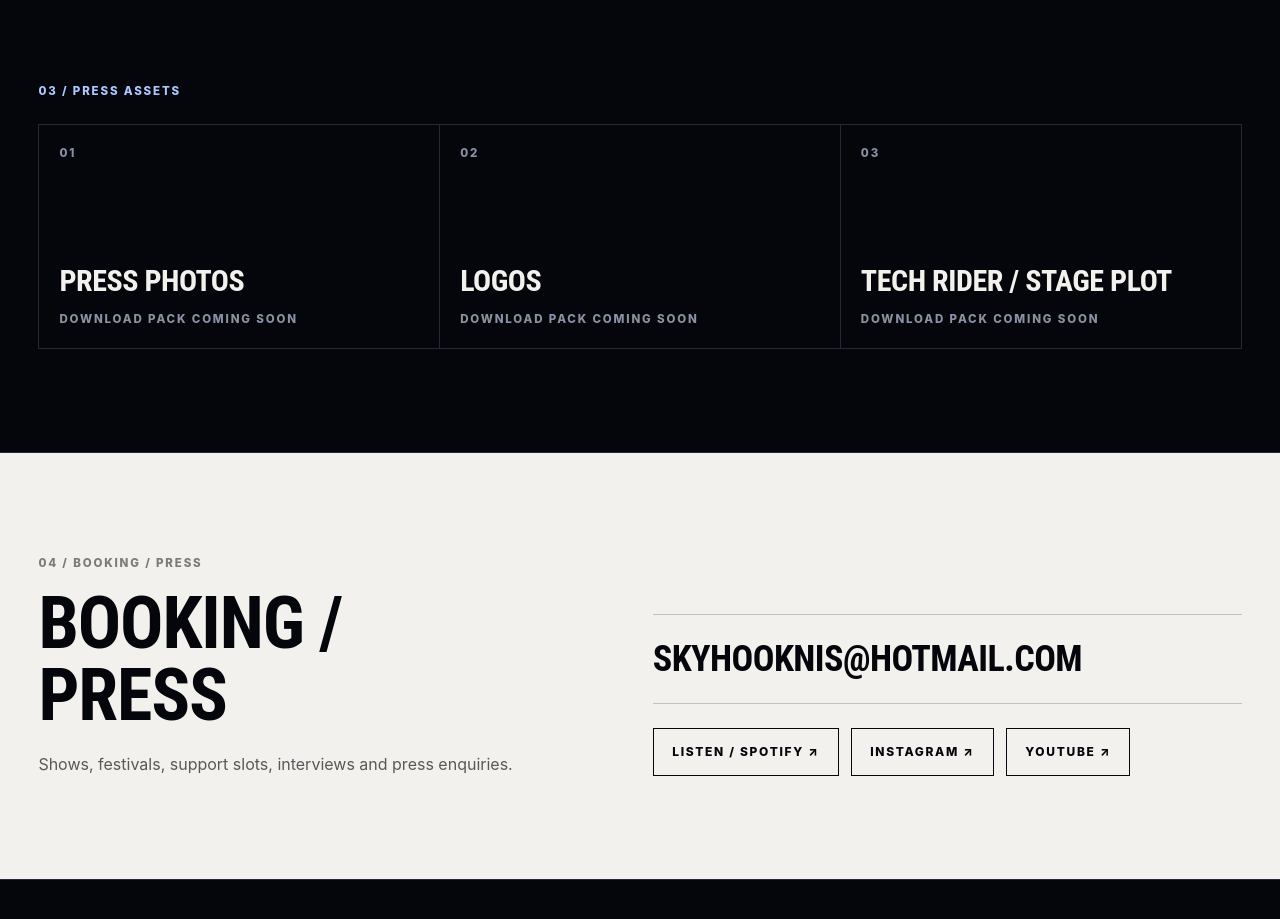
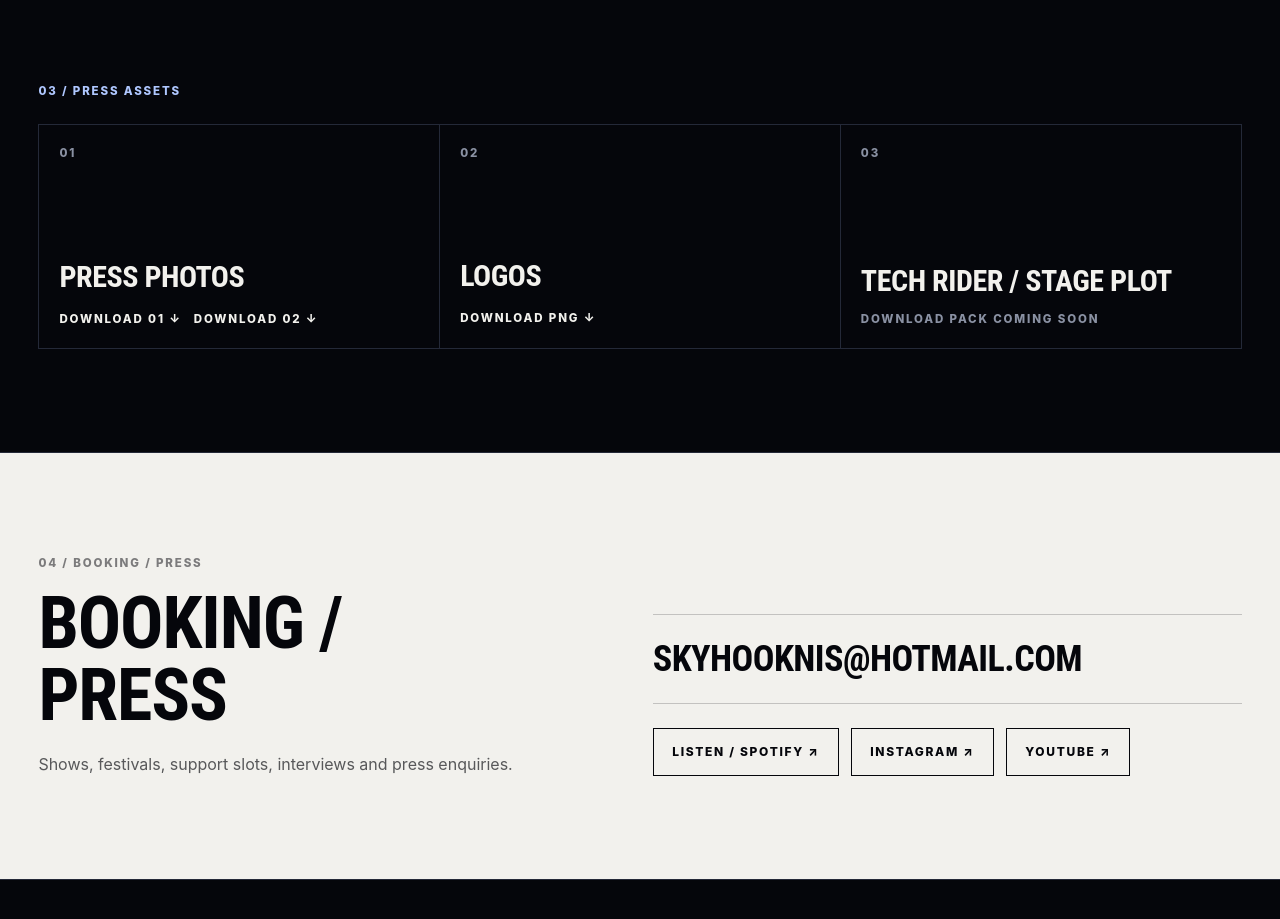
Before and after one commit to m4rkovic/sky-hook-website, a Next.js app: page /en/epk in a window 1280 px wide. Shown: the part 2620-3539 px from the top of the page. Built offline with nearby package versions, Linux system fonts and the light colour scheme; no server answers.

Commit message:
Make available EPK assets downloadable

```diff
--- a/src/app/[locale]/(site)/epk/page.tsx
+++ b/src/app/[locale]/(site)/epk/page.tsx
@@ -22,6 +22,8 @@ const copy = {
     logos: "Logos",
     rider: "Tech rider / stage plot",
     coming: "Download pack coming soon",
+    download: "Download",
+    openMedia: "Open media archive",
     contact: "Booking / press",
     contactBody: "Shows, festivals, support slots, interviews and press enquiries.",
     music: "Listen",
@@ -39,6 +41,8 @@ const copy = {
     logos: "Logotipi",
     rider: "Tech rider / stage plot",
     coming: "Download paket uskoro",
+    download: "Preuzmi",
+    openMedia: "Otvori media arhivu",
     contact: "Booking / press",
     contactBody: "Nastupi, festivali, support slotovi, intervjui i press upiti.",
     music: "Slušaj",
@@ -118,15 +122,30 @@ export default async function EpkPage({ params }: { params: Promise<{ locale: st
         <div className="site-container py-[var(--sh-section-y)]">
           <p className="kicker text-ice">03 / {t.assets}</p>
           <div className="mt-6 grid border-l border-t border-line md:grid-cols-3">
-            {[t.photos, t.logos, t.rider].map((label, index) => (
-              <div key={label} className="flex min-h-56 flex-col justify-between border-b border-r border-line p-5">
-                <span className="kicker text-muted">0{index + 1}</span>
-                <div>
-                  <p className="font-display text-3xl font-black uppercase">{label}</p>
-                  <p className="kicker mt-3 text-muted">{t.coming}</p>
+            <div className="flex min-h-56 flex-col justify-between border-b border-r border-line p-5">
+              <span className="kicker text-muted">01</span>
+              <div>
+                <p className="font-display text-3xl uppercase">{t.photos}</p>
+                <div className="mt-4 flex flex-wrap gap-3">
+                  <a href="/media/photos/skyhook-live-01.jpg" download className="kicker text-ice hover:text-paper">{t.download} 01 ↓</a>
+                  <a href="/media/photos/skyhook-live-02.jpg" download className="kicker text-ice hover:text-paper">{t.download} 02 ↓</a>
                 </div>
               </div>
-            ))}
+            </div>
+            <div className="flex min-h-56 flex-col justify-between border-b border-r border-line p-5">
+              <span className="kicker text-muted">02</span>
+              <div>
+                <p className="font-display text-3xl uppercase">{t.logos}</p>
+                <a href="/brand/sky-hook-wordmark.png" download className="kicker mt-4 inline-block text-ice hover:text-paper">{t.download} PNG ↓</a>
+              </div>
+            </div>
+            <div className="flex min-h-56 flex-col justify-between border-b border-r border-line p-5">
+              <span className="kicker text-muted">03</span>
+              <div>
+                <p className="font-display text-3xl uppercase">{t.rider}</p>
+                <p className="kicker mt-3 text-muted">{t.coming}</p>
+              </div>
+            </div>
           </div>
         </div>
       </section>
```
